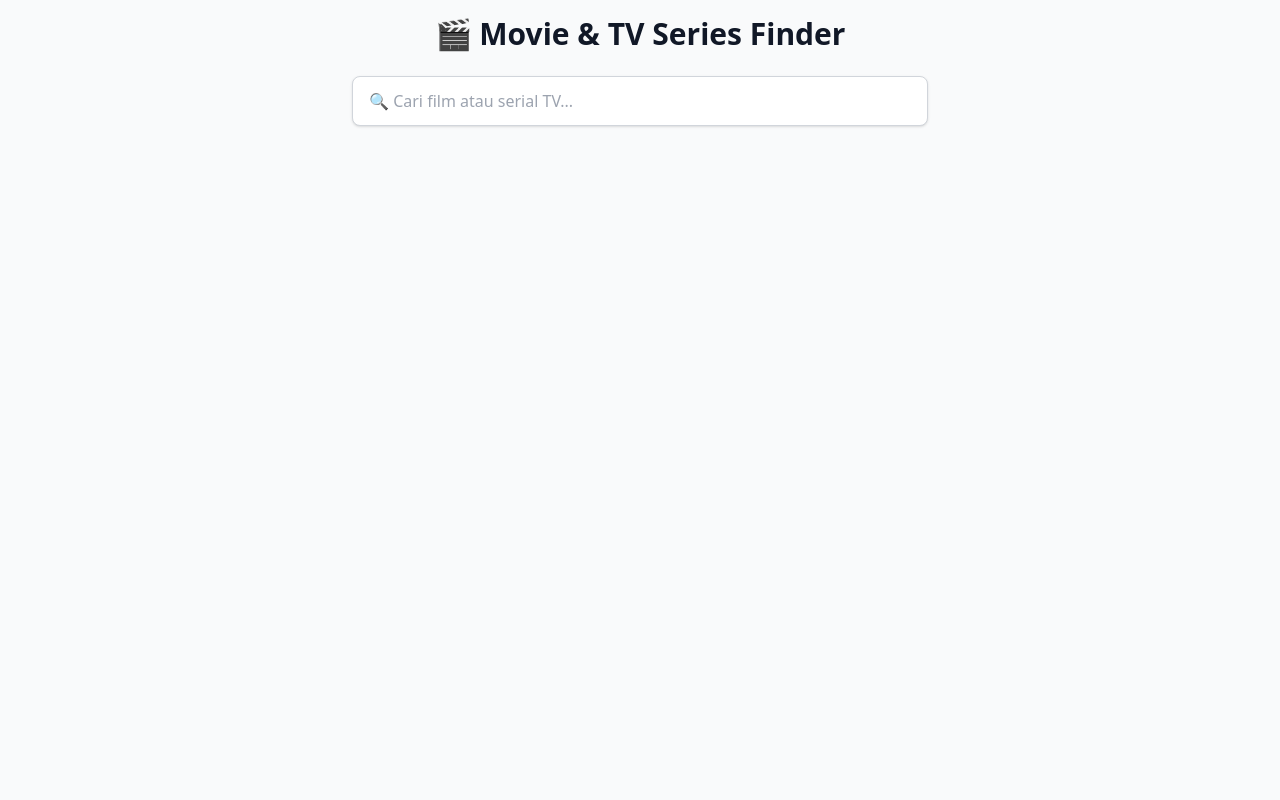
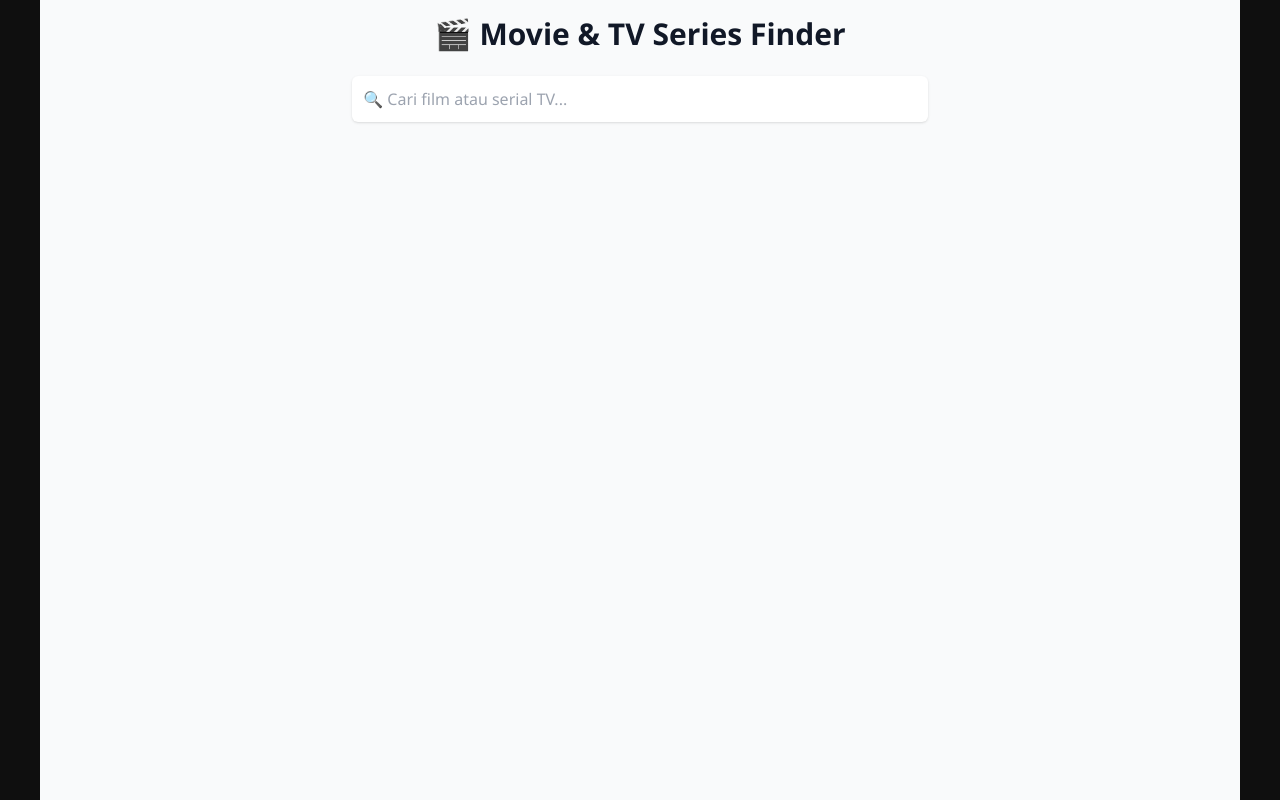
Before and after one commit to hyein89/clikme, a Next.js app: page / in a window 1280 px wide. Built offline with nearby package versions, Linux system fonts and the light colour scheme.

Commit message:
Update globals.css

```diff
--- a/styles/globals.css
+++ b/styles/globals.css
@@ -1,3 +1,5 @@
+/* ✅ styles/globals.css */
+
 @tailwind base;
 @tailwind components;
 @tailwind utilities;
@@ -5,3 +7,73 @@
 html {
   scroll-behavior: smooth;
 }
+
+/* 🔽 Tambahkan custom style kamu di bawah ini */
+body {
+  margin: 0;
+  font-family: 'Segoe UI', Roboto, sans-serif;
+  background-color: #0f0f0f;
+  color: #f1f1f1;
+}
+
+main {
+  padding: 1rem;
+  max-width: 1200px;
+  margin: auto;
+}
+
+h1 {
+  text-align: center;
+  margin-bottom: 1rem;
+  font-size: 2rem;
+}
+
+input[type="text"] {
+  width: 100%;
+  padding: 0.7rem;
+  border-radius: 6px;
+  border: none;
+  margin-bottom: 2rem;
+  font-size: 1rem;
+}
+
+.grid {
+  display: grid;
+  grid-template-columns: repeat(auto-fit, minmax(240px, 1fr));
+  gap: 1.5rem;
+}
+
+.card {
+  background-color: #1e1e1e;
+  border-radius: 8px;
+  overflow: hidden;
+  display: flex;
+  flex-direction: row;
+  gap: 1rem;
+  height: auto;
+}
+
+.card img {
+  width: 140px;
+  height: auto;
+  object-fit: cover;
+}
+
+.card-content {
+  padding: 1rem 0;
+  display: flex;
+  flex-direction: column;
+  justify-content: center;
+}
+
+.card h2 {
+  font-size: 1.1rem;
+  margin: 0;
+  color: #fff;
+}
+
+.card p {
+  font-size: 0.9rem;
+  margin-top: 0.3rem;
+  color: #ccc;
+}
```
